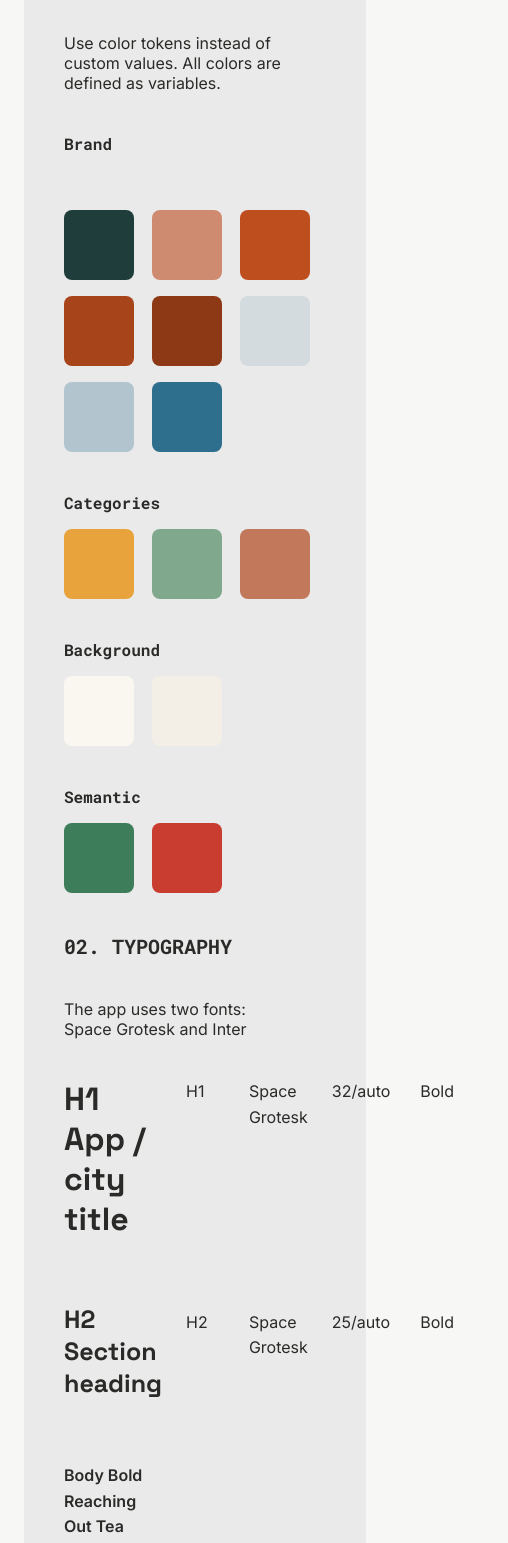
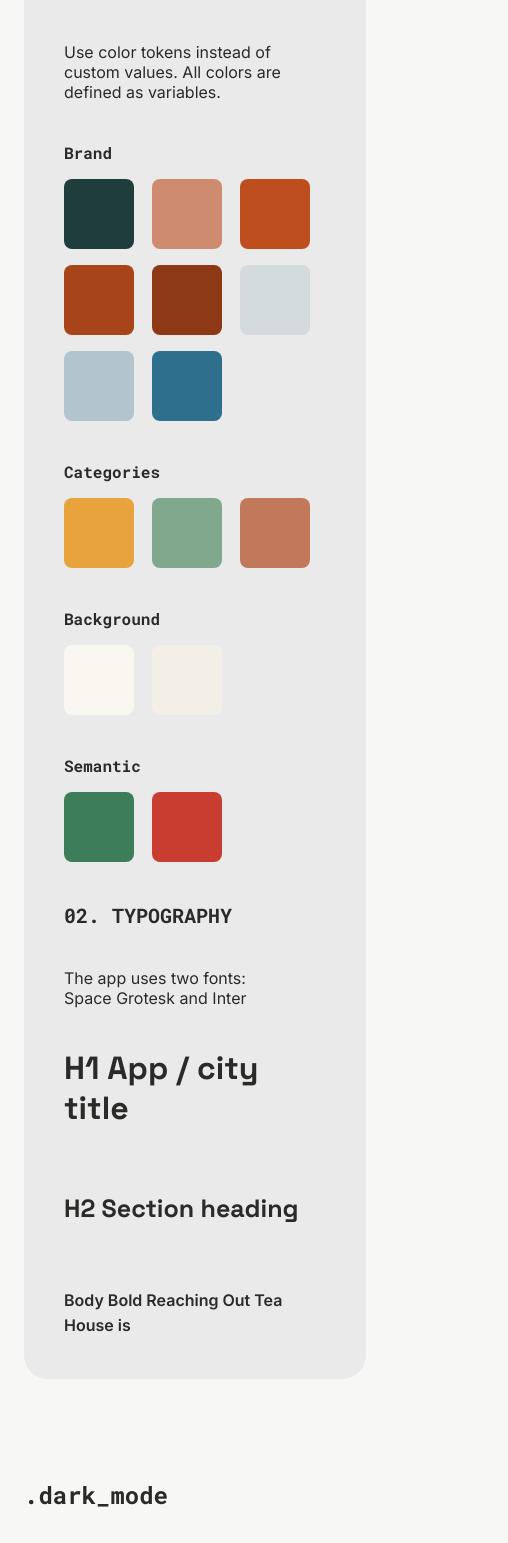
Before and after one commit to AlinaAkimova/design_cv, a Vue app: page /projects/travel in a window 390 px wide. Shown: the part 6204-7747 px from the top of the page, 508 px wide, since content can reach past the window. Built offline with nearby package versions, Linux system fonts and the light colour scheme.

Commit message:
fix photo

```diff
--- a/src/components/PhoneMockup.vue
+++ b/src/components/PhoneMockup.vue
@@ -32,4 +32,10 @@ defineProps({
   height: 100%;
   object-fit: cover;
 }
+
+@media (max-width: 600px) {
+  .phone-mockup {
+    width: 50%;
+  }
+}
 </style>
--- a/src/views/TravelCaseView.vue
+++ b/src/views/TravelCaseView.vue
@@ -137,10 +137,16 @@ import { travelCase as page } from '@/data/travelCase'
           <p class="travel-case__panel-note">
             Use color tokens instead of custom values. All colors are defined as variables.
           </p>
-          <p class="travel-case__swatch-label">Brand</p>
-          <div class="travel-case__swatches">
-            <ColorSwatch v-for="swatch in page.guideline.colors.brand" :key="swatch.name" v-bind="swatch" />
-          </div>
+          <div>
+              <p class="travel-case__swatch-label">Brand</p>
+              <div class="travel-case__swatches">
+                <ColorSwatch
+                  v-for="swatch in page.guideline.colors.brand"
+                  :key="swatch.name"
+                  v-bind="swatch"
+                />
+              </div>
+            </div>
           <div class="travel-case__swatch-groups">
             <div>
               <p class="travel-case__swatch-label">Categories</p>
@@ -608,4 +614,13 @@ import { travelCase as page } from '@/data/travelCase'
     transform: rotate(90deg);
   }
 }
+
+@media (max-width: 600px) {
+  .travel-case__type-col {
+    display: none;
+  }
+  .travel-case__type-col--sample {
+    display: flex;
+  }
+}
 </style>
```
Also changed, not shown: src/assets/images/travel-case/userflow.jpg.
